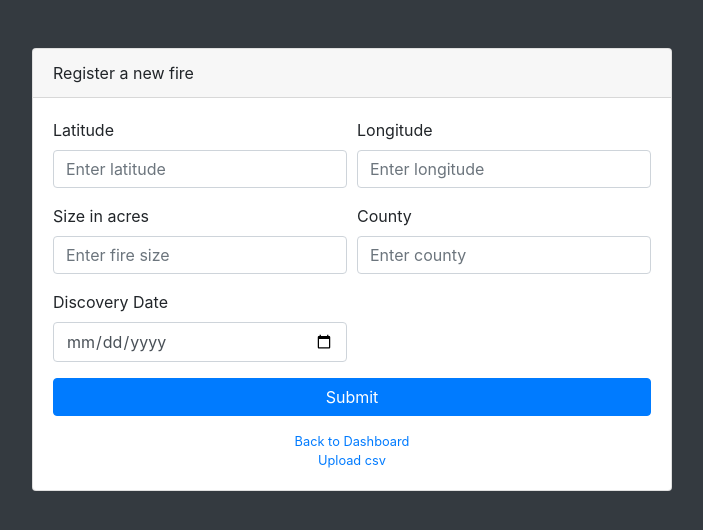
After one commit to magstewart/wildfire-project, a Flask app: page /navbar.html in a window 1280 px wide. The commit adds this page. Shown: the top 530 px of the page, without its empty margins (288-991 px from the left). Run offline with Flask 2, Linux system fonts and the light colour scheme; some libraries are stand-ins or nearby versions.

Commit message:
add page to register a fire

```diff
--- a/app/app.py
+++ b/app/app.py
@@ -19,6 +19,17 @@ def charts():
     current_fires = data_model.get_top_fires()
     return render_template('charts.html', current_fires=current_fires)
 
+@app.route('/navbar.html')
+def navbar():
+    current_fires = data_model.get_top_fires()
+    return render_template('register.html', current_fires=current_fires)
+
+@app.route('/login.html')
+def login():
+    current_fires = data_model.get_top_fires()
+    return render_template('index.html', current_fires=current_fires)
+
+
 @app.route("/predict_single", methods=["POST"])
 def translate():
     data = request.json
--- a/app/templates/index.html
+++ b/app/templates/index.html
@@ -52,10 +52,10 @@
           </a>
           <ul class="sidenav-second-level collapse" id="collapseComponents">
             <li>
-              <a href="navbar.html">Navbar</a>
+              <a href="navbar.html">Single Fire</a>
             </li>
             <li>
-              <a href="cards.html">Cards</a>
+              <a href="cards.html">Upload csv</a>
             </li>
           </ul>
         </li>
--- /dev/null
+++ b/app/templates/register.html
@@ -0,0 +1,74 @@
+<!DOCTYPE html>
+<html lang="en">
+
+<head>
+  <meta charset="utf-8">
+  <meta http-equiv="X-UA-Compatible" content="IE=edge">
+  <meta name="viewport" content="width=device-width, initial-scale=1, shrink-to-fit=no">
+  <meta name="description" content="">
+  <meta name="author" content="">
+  <title>Register a fire</title>
+  <!-- Bootstrap core CSS-->
+  <link href="static/vendor/bootstrap/css/bootstrap.min.css" rel="stylesheet">
+  <!-- Custom fonts for this template-->
+  <link href="static/vendor/font-awesome/css/font-awesome.min.css" rel="stylesheet" type="text/css">
+  <!-- Custom styles for this template-->
+  <link href="static/css/sb-admin.css" rel="stylesheet">
+</head>
+
+<body class="bg-dark">
+  <div class="container">
+    <div class="card card-register mx-auto mt-5">
+      <div class="card-header">Register a new fire</div>
+      <div class="card-body">
+        <form>
+          <div class="form-group">
+            <div class="form-row">
+              <div class="col-md-6">
+                <label for="inputLat">Latitude</label>
+                <input class="form-control" id="inputLat" type="number" aria-describedby="nameHelp" placeholder="Enter latitude">
+              </div>
+              <div class="col-md-6">
+                <label for="inputLong">Longitude</label>
+                <input class="form-control" id="inputLong" type="number" aria-describedby="nameHelp" placeholder="Enter longitude">
+              </div>
+            </div>
+          </div>
+          <div class="form-group">
+            <div class="form-row">
+              <div class="col-md-6">
+                <label for="inputArea">Size in acres</label>
+                <input class="form-control" id="inputArea" type="number" placeholder="Enter fire size">
+              </div>
+              <div class="col-md-6">
+                <label for="inputCounty">County</label>
+                <input class="form-control" id="inputCounty" type="text" placeholder="Enter county">
+              </div>
+            </div>
+          </div>
+          <div class="form-group">
+            <div class="form-row">
+              <div class="col-md-6">
+                <label for="inputDate">Discovery Date</label>
+                <input class="form-control" id="inputDate" type="date" aria-describedby="emailHelp" placeholder="yyyy-mm-dd">
+              </div>
+            </div>
+          </div>
+
+          <a class="btn btn-primary btn-block" href="login.html">Submit</a>
+        </form>
+        <div class="text-center">
+          <a class="d-block small mt-3" href="index.html">Back to Dashboard</a>
+          <a class="d-block small" href="forgot-password.html">Upload csv</a>
+        </div>
+      </div>
+    </div>
+  </div>
+  <!-- Bootstrap core JavaScript-->
+  <script src="static/vendor/jquery/jquery.min.js"></script>
+  <script src="static/vendor/bootstrap/js/bootstrap.bundle.min.js"></script>
+  <!-- Core plugin JavaScript-->
+  <script src="static/vendor/jquery-easing/jquery.easing.min.js"></script>
+</body>
+
+</html>
```
Also changed, not shown: 2 other files.
